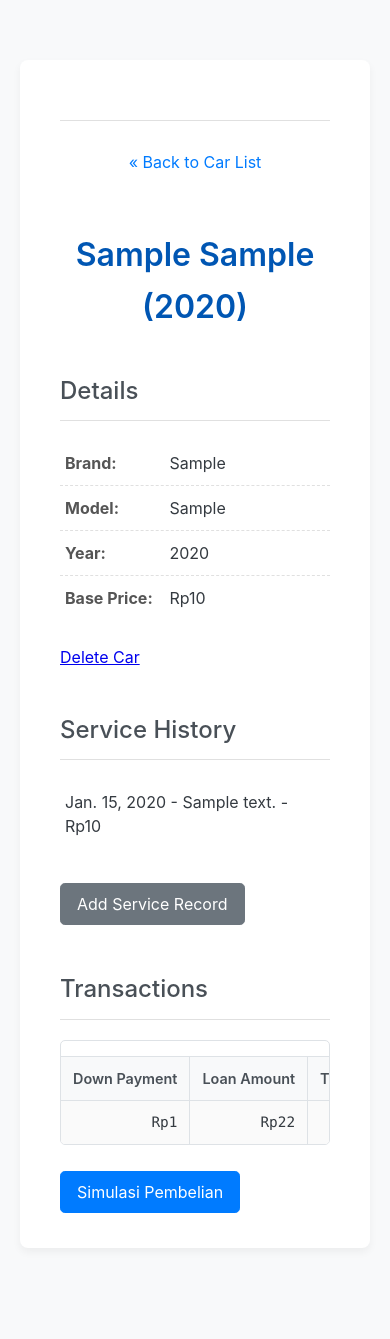
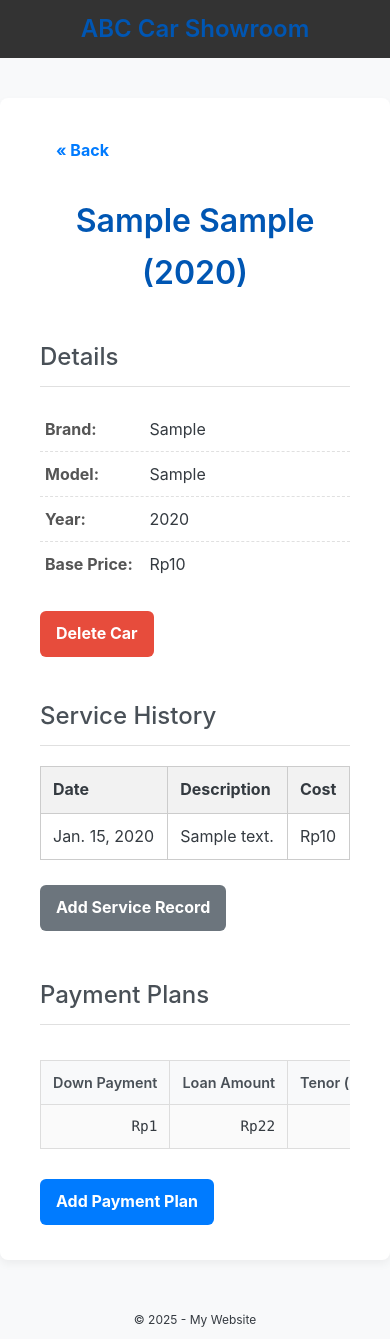
Before and after one commit to zulkou/car-showroom, a Django app: page /cars/00000000-0000-0000-0000-000000000001/ in a window 390 px wide. Before the commit the page ends 1213 px from the top, so only its background shows below. Run offline with Django 5.2, Linux system fonts and the light colour scheme; tables that the repository leaves empty hold one stand-in row (values such as "Sample post").

Commit message:
feat: add universal template and styling

```diff
--- a/cars/static/cars/css/style.css
+++ b/cars/static/cars/css/style.css
@@ -5,7 +5,7 @@ body {
     background-color: #f8f9fa; /* Light grey background */
     color: #343a40; /* Darker text color */
     margin: 0;
-    padding: 20px; /* Add some padding around the container */
+    padding: 0; /* Add some padding around the container */
 }
 
 .container {
@@ -25,35 +25,31 @@ h1 {
     font-weight: 600;
 }
 
-/* --- Button Styling (for the Add link) --- */
-.btn {
-    display: inline-block; /* Allow padding and margin */
-    font-weight: 400;
+/* Centering the Add New Car button */
+.btn-add-car {
+    display: block;
+    margin: 30px auto;  /* Center button with margin */
+    padding: 10px 20px;
+    background-color: #3498db;
+    color: white;
     text-align: center;
-    vertical-align: middle;
-    cursor: pointer;
-    user-select: none; /* Prevent text selection */
-    background-color: transparent;
-    border: 1px solid transparent;
-    padding: 0.5rem 1rem; /* Button size */
-    font-size: 1rem;
-    line-height: 1.5;
-    border-radius: 0.3rem; /* Slightly rounded corners for button */
-    text-decoration: none; /* Remove underline from link */
-    transition: color 0.15s ease-in-out, background-color 0.15s ease-in-out, border-color 0.15s ease-in-out, box-shadow 0.15s ease-in-out; /* Smooth transitions */
-    margin-bottom: 25px; /* Space below the button */
-}
-
-.btn-add {
-    color: #fff;
-    background-color: #28a745; /* Green color */
-    border-color: #28a745;
+    text-decoration: none;
+    font-size: 18px;
+    border-radius: 5px;
+    transition: background-color 0.3s ease;
 }
 
 .btn-add:hover {
-    color: #fff;
-    background-color: #218838; /* Darker green on hover */
-    border-color: #1e7e34;
+    background-color: #2980b9;
+}
+
+/* Mobile responsiveness */
+@media (max-width: 768px) {
+    .btn-add {
+        width: 100%;  /* Button will take full width on small screens */
+        padding: 12px 0;
+        font-size: 16px;
+    }
 }
 
 /* --- Car List Styling --- */
@@ -67,8 +63,23 @@ h1 {
 }
 
 .car-list li {
-    border-bottom: 1px solid #dee2e6; /* Separator line between items */
-    transition: background-color 0.2s ease-in-out; /* Smooth hover effect */
+    display: flex;
+    align-items: center;        /* Vertically center */
+    justify-content: space-between; /* Push left and right apart */
+    border-bottom: 1px solid #dee2e6;
+    padding: 10px 0;
+}
+
+.car-list .left-content {
+    flex: 1;                      /* Take remaining space */
+    overflow: hidden;
+    text-overflow: ellipsis;
+    white-space: nowrap;
+}
+
+.car-list .right-content {
+    width: 10%;                   /* Fixed width */
+    text-align: right;             /* Align text inside to right */
 }
 
 .car-list li:last-child {
@@ -89,6 +100,13 @@ h1 {
 
 .car-list li a:hover {
     color: #0056b3; /* Darker blue on link hover */
+}
+
+.car-list li .right-content {
+    color: red;
+}
+.car-list li .right-content:hover {
+    color: darkred;
 }
 
 /* --- Empty Message Styling --- */
@@ -197,6 +215,25 @@ p.empty-message { /* Target both list item and paragraph */
     text-decoration: underline;
 }
 
+.btn {
+    padding: 10px 16px;
+    border: none;
+    border-radius: 6px;
+    text-decoration: none;
+    font-weight: bold;
+    display: inline-block;
+    transition: background-color 0.3s ease;
+}
+
+.btn-danger {
+    background-color: #e74c3c;
+    color: white;
+}
+
+.btn-danger:hover {
+    background-color: #c0392b;
+}
+
 .action-link {
     margin-right: 10px; /* Space between buttons */
     margin-top: 10px; /* Space above button if it follows a list */
@@ -258,44 +295,111 @@ p.empty-message { /* Target both list item and paragraph */
     text-align: right;
 }
 
-
-/* --- Responsive Table Wrapper --- */
-.table-responsive {
-    overflow-x: auto; /* Enable horizontal scrolling */
-    -webkit-overflow-scrolling: touch; /* Smoother scrolling on iOS */
-    margin-bottom: 1rem;
-    border: 1px solid #dee2e6; /* Add border to the container */
-    border-radius: 5px; /* Optional: rounded corners */
-}
-/* Remove margin/border from table itself when inside wrapper */
-.table-responsive > .transactions-table {
-    margin-bottom: 0;
-    border: none;
-}
-.table-responsive > .transactions-table th:first-child,
-.table-responsive > .transactions-table td:first-child {
-    border-left: none;
-}
-.table-responsive > .transactions-table th:last-child,
-.table-responsive > .transactions-table td:last-child {
-    border-right: none;
-}
-.table-responsive > .transactions-table tbody tr:last-child td {
-    border-bottom: none;
+.transactions-table {
+    width: 100%;
+    border-collapse: collapse;
+    margin-bottom: 20px;
 }
 
+.transactions-table th,
+.transactions-table td {
+    padding: 10px 12px;
+    border: 1px solid #ddd;
+    text-align: left;
+}
+
+.transactions-table th {
+    background-color: #f4f4f4;
+    font-weight: bold;
+}
+
+.transactions-table tr:nth-child(even) {
+    background-color: #fafafa;
+}
+
+.transaction-form {
+    padding: 20px;
+    background-color: #fff;
+    border-radius: 8px;
+    box-shadow: 0 0 10px rgba(0, 0, 0, 0.1);
+}
+.transaction-details {
+    background-color: #fff;
+    padding: 20px;
+    border-radius: 8px;
+    box-shadow: 0 0 10px rgba(0, 0, 0, 0.1);
+    margin-bottom: 30px;
+}
+
+.transaction-details p {
+    font-size: 16px;
+    margin: 10px 0;
+}
+
+.transaction-details strong {
+    color: #3498db;
+}
+
+.car-name {
+    font-weight: bold;
+    color: #2980b9;
+}
+
+.form-actions {
+    display: flex;
+    justify-content: center;
+    margin-top: 20px;
+}
+
+.table-responsive {
+    overflow-x: auto;
+}
+
+.action-link {
+    display: inline-block;
+    margin-top: 10px;
+}
+
+.service-table {
+    width: 100%;
+    border-collapse: collapse;
+    margin-bottom: 15px;
+}
+
+.service-table th,
+.service-table td {
+    padding: 10px 12px;
+    border: 1px solid #ccc;
+    text-align: left;
+}
+
+.service-table th {
+    background-color: #f2f2f2;
+    font-weight: bold;
+}
+
+.service-table tr:nth-child(even) {
+    background-color: #f9f9f9;
+}
 
 /* --- Back Link Section --- */
-.back-link-section {
-    margin-top: 30px;
-    padding-top: 20px;
-    border-top: 1px solid #e0e0e0;
-    text-align: center;
+.back-link {
+    text-align: left;
 }
 
 /* --- Form Specific Styles (Added) --- */
-.form-group {
-    margin-bottom: 15px;
+form {
+    display: flex;
+    flex-direction: column; /* Stack form fields vertically */
+}
+
+form .form-group {
+    margin-bottom: 15px; /* Add space between form fields */
+}
+
+form button[type="submit"] {
+    align-self: flex-end; /* Align the button to the right */
+    margin-top: 20px; /* Optional: space between the last form field and the button */
 }
 
 label {
@@ -352,3 +456,68 @@ button[type="submit"]:hover {
     background-color: #0056b3;
     border-color: #0056b3;
 }
+
+nav {
+    background-color: #333;
+    color: #fff;
+    padding: 10px 0;
+    text-align: center;  /* Center the title horizontally */
+}
+
+.navbar-container {
+    display: flex;
+    justify-content: center;  /* Ensure the content is centered */
+    align-items: center;
+    max-width: 1200px;
+    margin: 0 auto;
+    padding: 0 20px;
+}
+
+/* Centered Title with Home Link */
+.navbar-title a {
+    text-decoration: none;  /* Remove default underline from link */
+    color: #fff;  /* Title color */
+}
+
+.navbar-title h1 {
+    font-size: 28px;
+    margin: 0;
+}
+
+/* Hover effect on title link */
+.navbar-title a:hover h1 {
+    color: #f4a261;  /* Change color on hover */
+}
+
+/* Mobile responsiveness */
+@media (max-width: 768px) {
+    .navbar-container {
+        padding: 0 10px;
+    }
+
+    .navbar-title h1 {
+        font-size: 24px;  /* Adjust font size on mobile */
+    }
+}
+
+/* Simple footer styles */
+footer {
+    padding: 10px 0;  /* Vertical padding */
+    text-align: center;  /* Center align the text */
+    position: relative;  /* Ensure it stays at the bottom */
+    bottom: 0;
+    width: 100%;  /* Ensure it takes the full width */
+}
+
+/* Footer text */
+footer p {
+    margin: 0;  /* Remove default margin */
+    font-size: 14px;  /* Set font size */
+}
+
+/* Mobile responsiveness */
+@media (max-width: 768px) {
+    footer p {
+        font-size: 12px;  /* Smaller font size for mobile */
+    }
+}
--- /dev/null
+++ b/cars/templates/base.html
@@ -0,0 +1,33 @@
+{% load static %}
+
+<!DOCTYPE html>
+<html lang="en">
+<head>
+    <meta charset="UTF-8">
+    <title>{% block title %}My Site{% endblock %}</title>
+    <link rel="stylesheet" href="{% static 'cars/css/style.css' %}">
+    <link rel="stylesheet" href="https://cdnjs.cloudflare.com/ajax/libs/font-awesome/6.4.0/css/all.min.css">
+</head>
+<body>
+
+<header>
+    <nav>
+        <div class="navbar-container">
+            <div class="navbar-title">
+                <a href="{% url 'cars:index' %}"><h1>ABC Car Showroom</h1></a>
+            </div>
+        </div>
+    </nav>
+</header>
+
+<main>
+    {% block content %}
+    {% endblock %}
+</main>
+
+<footer>
+    <p>&copy; 2025 - My Website</p>
+</footer>
+
+</body>
+</html>
--- a/cars/templates/cars/detail.html
+++ b/cars/templates/cars/detail.html
@@ -1,15 +1,15 @@
-{% load static %}
-{% load number_filters %} <!DOCTYPE html>
-<html lang="en">
-<head>
-    <meta charset="UTF-8">
-    <meta name="viewport" content="width=device-width, initial-scale=1.0">
-    <title>{{ car }} Details</title>
-    <link rel="stylesheet" href="{% static 'cars/css/style.css' %}"> </head>
-<body>
+{% extends "base.html" %}
+
+{% load number_filters %}
+
+{% block title %}Car List{% endblock %}
+
+{% block header %}All Cars{% endblock %}
+
+{% block content %}
 <div class="container">
-        <div class="back-link-section">
-            <a href="{% url 'cars:index' %}" class="btn btn-link">&laquo; Back to Car List</a>
+    <div class="back-link">
+        <a href="{% url 'cars:index' %}" class="btn btn-link">&laquo; Back</a>
     </div>
     <h1>{{ car }}</h1>
 
@@ -31,24 +31,44 @@
         </ul>
     </div>
 
-        <a href="{% url 'cars:delete_car' car.id %}">Delete Car</a>
+    <a href="{% url 'cars:delete_car' car.id %}" class="btn btn-danger">Delete Car</a>
 
     <div class="detail-section">
         <h2>Service History</h2>
-            <ul class="service-list">
+
+        {% if services %}
+            <table class="service-table">
+                <thead>
+                    <tr>
+                        <th>Date</th>
+                        <th>Description</th>
+                        <th>Cost</th>
+                    </tr>
+                </thead>
+                <tbody>
                     {% for service in services %}
-                <li>{{ service.date }} - {{ service.description }} - Rp{{ service.cost|intdot }}</li>
-            {% empty %}
-                <li class="empty-message">No services yet.</li>
+                        <tr>
+                            <td>{{ service.date }}</td>
+                            <td>{{ service.description }}</td>
+                            <td>Rp{{ service.cost|intdot }}</td>
+                        </tr>
                     {% endfor %}
-            </ul>
-            <a href="{% url 'cars:create_car_service' car.id %}" class="btn btn-secondary action-link">Add Service Record</a> </div>
+                </tbody>
+            </table>
+        {% else %}
+            <p class="empty-message">No service records yet.</p>
+        {% endif %}
+
+        <a href="{% url 'cars:create_car_service' car.id %}" class="btn btn-secondary action-link">Add Service Record</a>
+    </div>
 
     <div class="detail-section">
-            <h2>Transactions</h2>
+        <h2>Payment Plans</h2>
+
         {% if transactions_detail %}
             <div class="table-responsive">
-                 <table class="transactions-table"> <thead>
+                <table class="transactions-table">
+                    <thead>
                         <tr>
                             <th>Down Payment</th>
                             <th>Loan Amount</th>
@@ -75,8 +95,9 @@
                 </table>
             </div>
         {% else %}
-            <p class="empty-message">No transactions yet for this car.</p> {% endif %}
-            <a href="{% url 'cars:create_car_transaction' car.id %}" class="btn btn-primary action-link">Simulasi Pembelian</a> </div>
+            <p class="empty-message">No transactions yet for this car.</p>
+        {% endif %}
 
-    </div> </body>
-</html>
+        <a href="{% url 'cars:create_car_transaction' car.id %}" class="btn btn-primary action-link">Add Payment Plan</a>
+    </div>
+{% endblock %}
--- a/cars/urls.py
+++ b/cars/urls.py
@@ -8,8 +8,8 @@ urlpatterns = [
     path('', views.index, name='index'),
     path('create/', views.create_car, name='create_car'),
     path('<uuid:car_id>/', views.detail_car, name='detail_car'),
-    path('services/create/<uuid:car_id>', views.create_car_service, name='create_car_service'),
-    path('transactions/create/<uuid:car_id>', views.create_car_transaction, name='create_car_transaction'),
-    path('transaction/confirm/<uuid:car_id>', views.confirm_car_transaction, name='confirm_car_transaction'),
+    path('services/create/<uuid:car_id>/', views.create_car_service, name='create_car_service'),
+    path('transactions/create/<uuid:car_id>/', views.create_car_transaction, name='create_car_transaction'),
+    path('transaction/confirm/<uuid:car_id>/', views.confirm_car_transaction, name='confirm_car_transaction'),
     path('delete/<uuid:car_id>/', views.delete_car, name='delete_car'),
 ]
```
Also changed, not shown: cars/templates/cars/create.html (+10 -14 lines), cars/templates/cars/delete.html (+19 -6 lines), cars/templates/cars/index.html (+16 -19 lines), cars/templates/services/create.html (+10 -14 lines), cars/templates/transactions/confirmation.html (+26 -23 lines), cars/templates/transactions/create.html (+30 -24 lines), cars/templatetags/__init__.py (added). Lines whose indentation alone changed are shown as unchanged.
